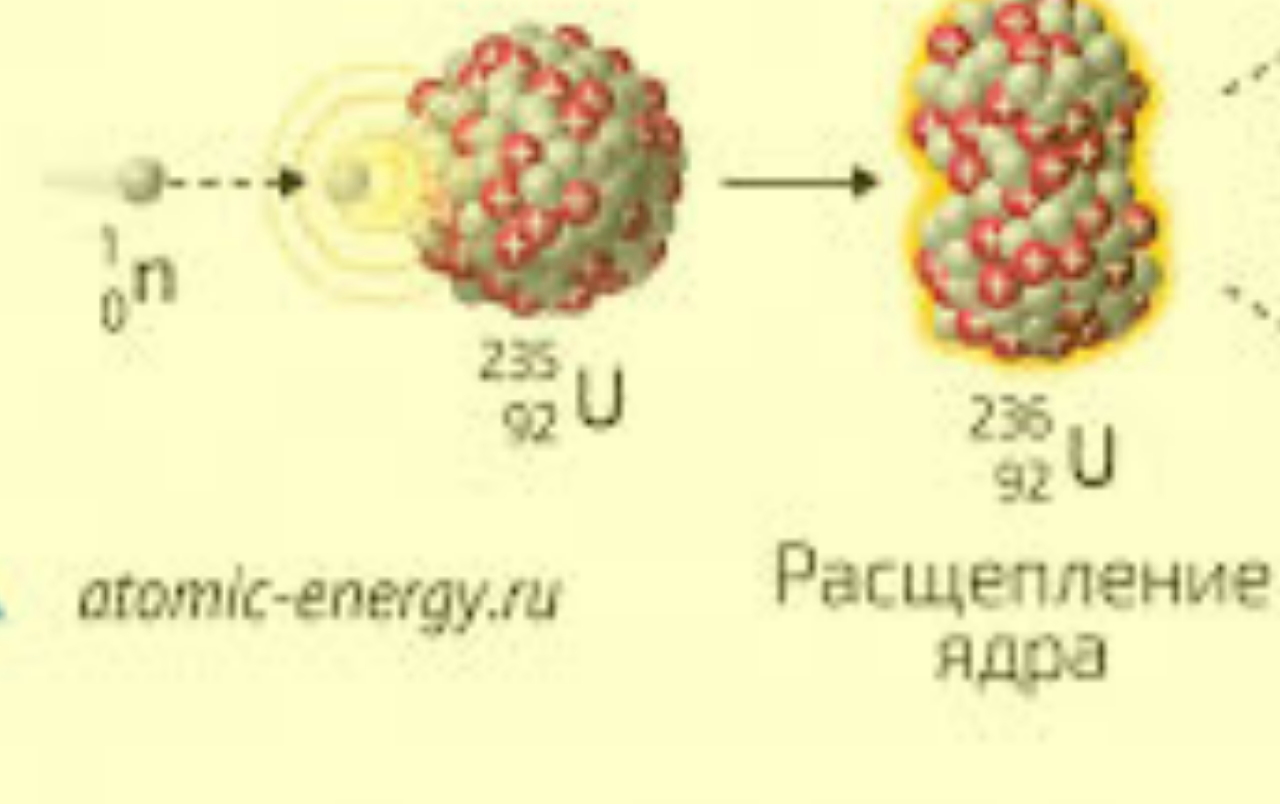
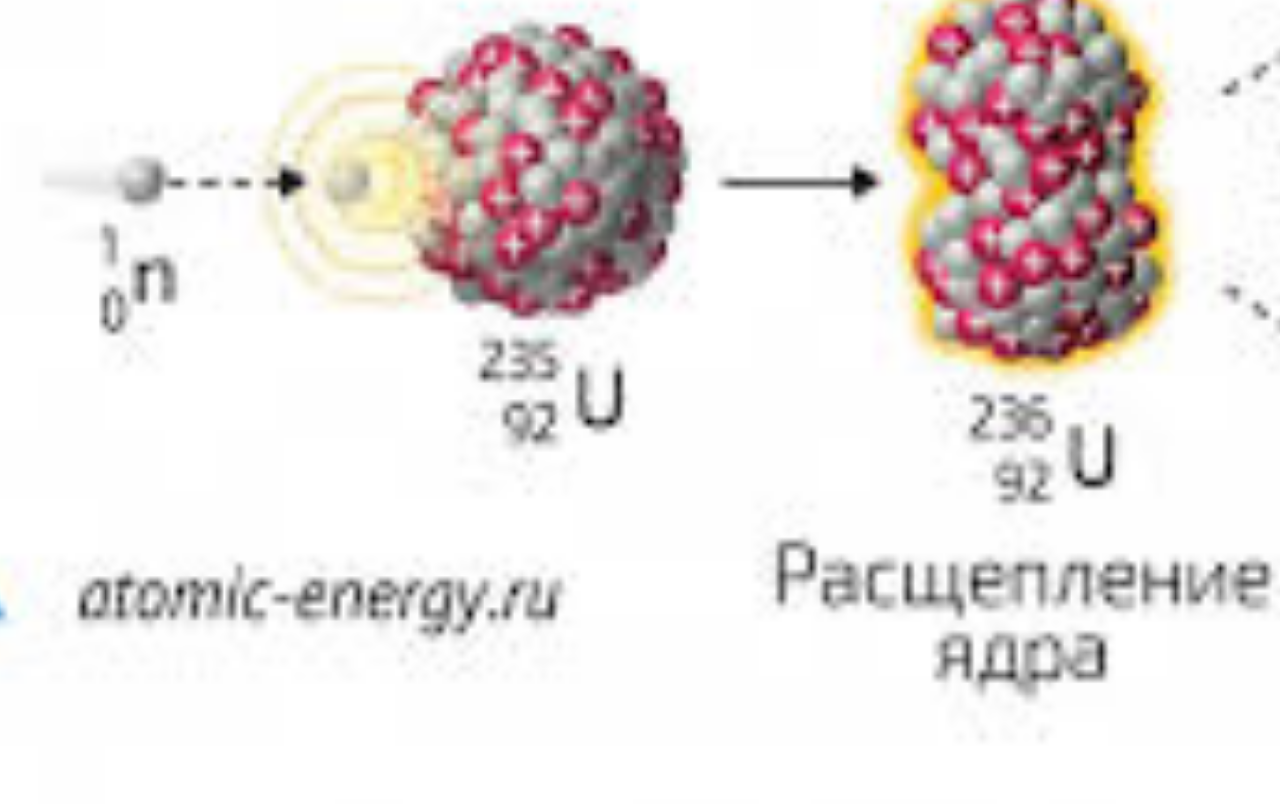
Before and after one commit to Elizaveta20141903/Elizaveta20141903.github.io, a plain HTML site: page Opit.html in a window 1280 px wide. Shown: the part 148-952 px from the top of the page. Drawn offline with Linux system fonts and the light colour scheme.

Commit message:
Update styleOpit.css

```diff
--- a/styleOpit.css
+++ b/styleOpit.css
@@ -1,9 +1,9 @@
 body {
     height: 900px;
-    background: yellow;
+    background: rgba(255, 255, 0, 0.3);
     background-repeat: no-repeat;
     background-repeat: no-repeat;
-    opacity: 0.8}
+}
 
 
 
```
